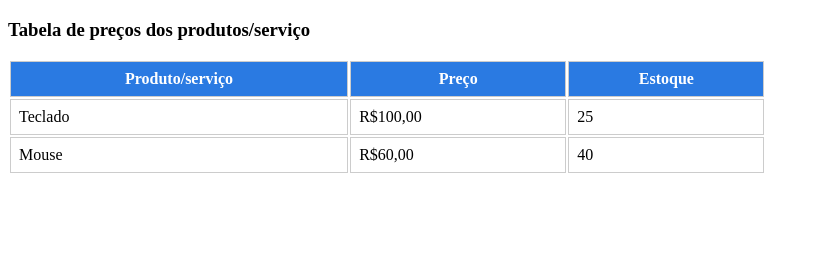
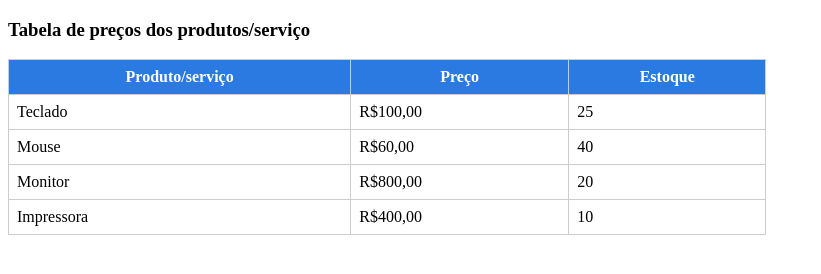
Before and after one commit to TheAlencar/html-aula2, a plain HTML site: page index.html in a window 1280 px wide. Shown: the whole page, without its empty margins (0-821 px from the left). Drawn offline with Linux system fonts and the light colour scheme.

Commit message:
adicionando itens na lista

```diff
--- a/index.html
+++ b/index.html
@@ -31,6 +31,16 @@
                 <td>R$60,00</td>
                 <td>40</td>
             </tr>
+            <tr>
+                <td>Monitor</td>
+                <td>R$800,00</td>
+                <td>20</td>
+            </tr>
+            <tr>
+                <td>Impressora</td>
+                <td>R$400,00</td>
+                <td>10</td>
+            </tr>
         </tbody>
     </table>
 </body>
--- a/style.css
+++ b/style.css
@@ -1,6 +1,6 @@
 table {
-    border-collapse: : collapse;
-    width: 60%;
+    border-collapse:collapse;
+    width:60%;
 }
 
 th,td {
```
